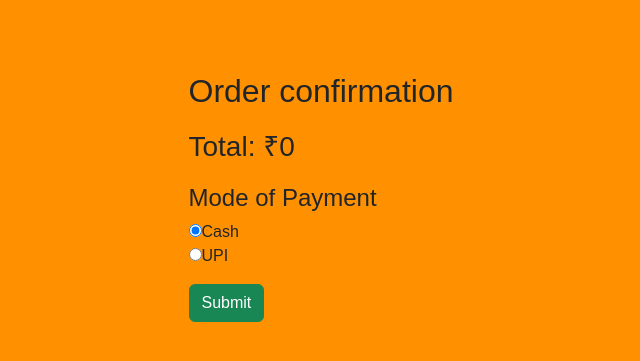
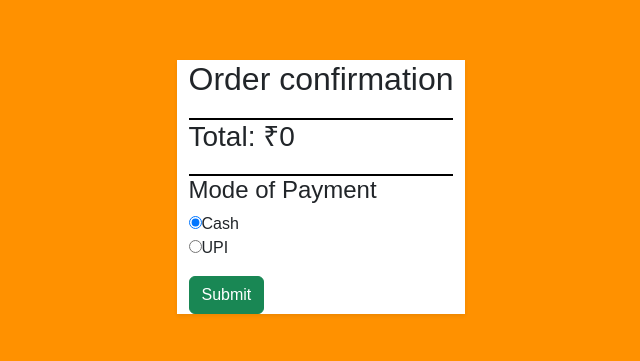
Before and after one commit to chaithanyajgowda/Canteen-Management-System, a React (Create React App) app: page /order-confirmation in a window 1280 px wide. Shown: the part 213-574 px from the top of the page, without its empty margins (319-959 px from the left). Built offline with nearby package versions, Linux system fonts and the light colour scheme.

Commit message:
changes to OrderConfirmationPage

```diff
--- a/src/Components/OrderConfirmation.js
+++ b/src/Components/OrderConfirmation.js
@@ -33,7 +33,7 @@ const OrderSummary = () => {
   }, [token, cart, total, paymentMethod, navigate]);
 
   return (
-    <div className="container">
+    <div className="container my-1 border-black shadow-sm">
       <h2>Order confirmation</h2>
       <ul>
         {cart.map((item) => (
@@ -75,6 +75,7 @@ const OrderSummary = () => {
       <style jsx>{`
         .container {
           margin-top: 20px;
+          background-color:white;
         }
         .order-item {
           border-bottom: 1px solid #ddd;
@@ -87,9 +88,11 @@ const OrderSummary = () => {
           margin-bottom: 10px;
         }
         .total {
+        border-top:2px solid black;
           margin-top: 20px;
         }
         .payment-method {
+        border-top:2px solid black;
           margin-top: 20px;
         }
         .token {
```
